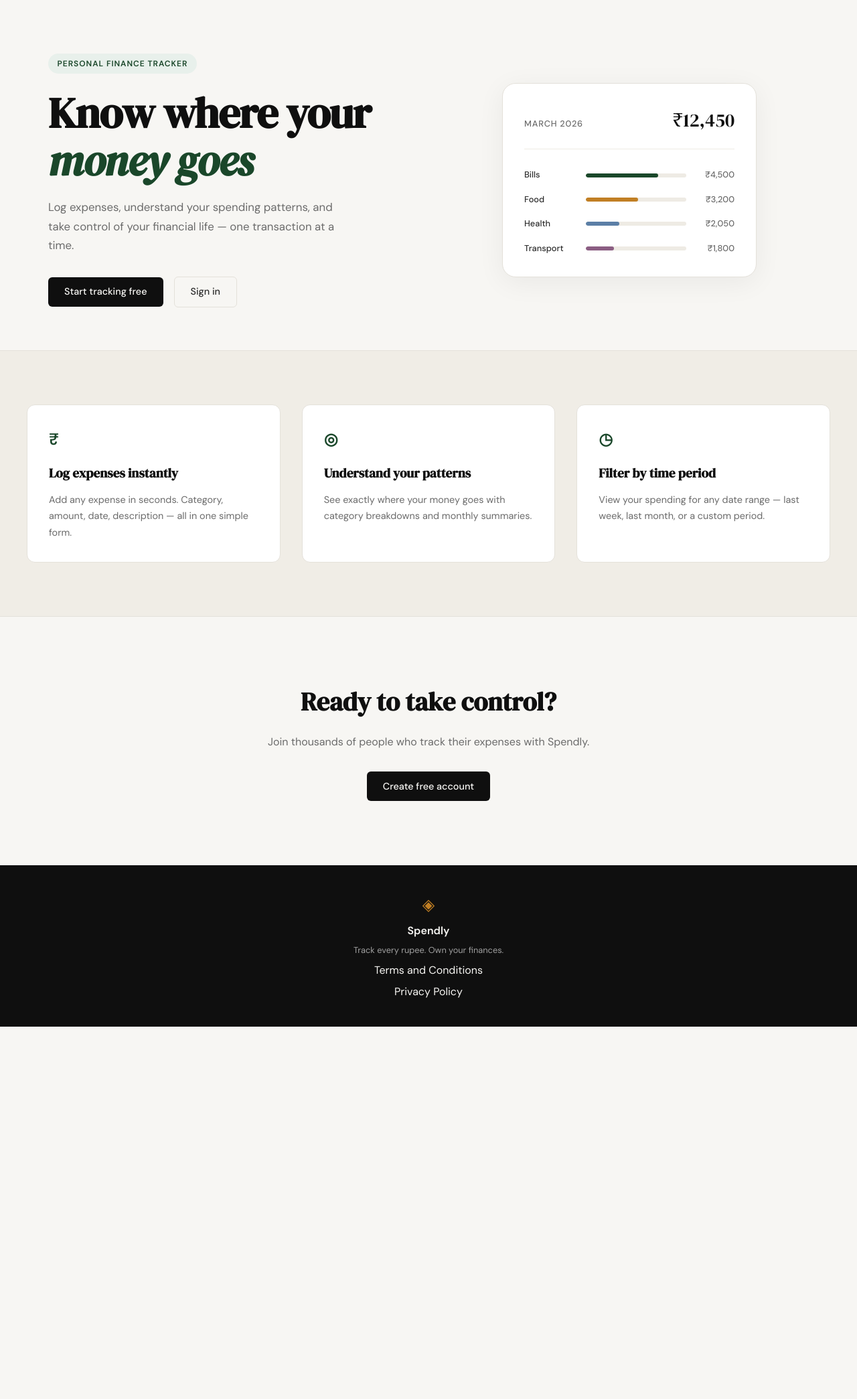
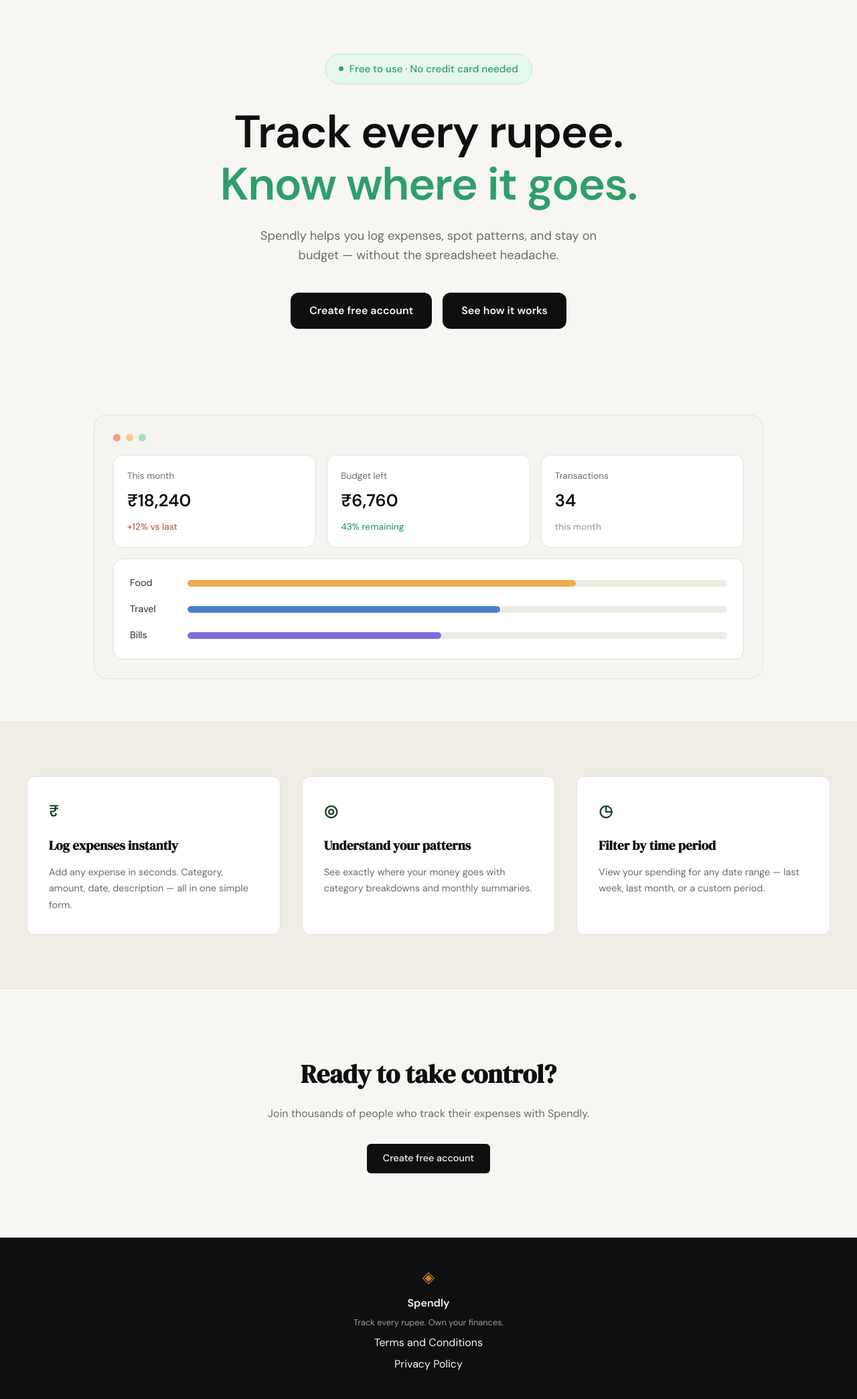
Before and after one commit to ladkrish233/spendly, a Flask app: page / in a window 1280 px wide. Shown: the part 61-2150 px from the top of the page at 67% size. Before the commit the page ends 1594 px from the top, so only its background shows below. Run offline with Flask 3, Linux system fonts and the light colour scheme.

Commit message:
landing: redesign hero section to match mockup

```diff
--- /dev/null
+++ b/static/css/landing.css
@@ -0,0 +1,211 @@
+/* ------------------------------------------------------------------ */
+/* Landing page hero — overrides                                       */
+/* ------------------------------------------------------------------ */
+
+:root {
+    --hero-green: #2f9e6b;
+    --hero-green-bg: #e5f6ec;
+    --hero-green-border: #bfe8d3;
+    --hero-orange: #f0a94e;
+    --hero-blue: #4a7fd1;
+    --hero-purple: #7c6fdb;
+    --hero-red: #c65b45;
+    --hero-card-bg: #f5f4f0;
+}
+
+.hero {
+    display: flex;
+    flex-direction: column;
+    align-items: center;
+    padding: 5rem 2rem 4rem;
+    max-width: var(--max-width);
+    margin: 0 auto;
+}
+
+.hero-inner {
+    display: flex;
+    flex-direction: column;
+    align-items: center;
+    max-width: 700px;
+    text-align: center;
+}
+
+.hero-badge {
+    display: inline-flex;
+    align-items: center;
+    gap: 0.55rem;
+    background: var(--hero-green-bg);
+    color: var(--hero-green);
+    border: 1px solid var(--hero-green-border);
+    font-size: 0.95rem;
+    font-weight: 500;
+    letter-spacing: normal;
+    text-transform: none;
+    padding: 0.6rem 1.25rem;
+    border-radius: 999px;
+    margin-bottom: 2rem;
+}
+
+.hero-badge-dot {
+    width: 7px;
+    height: 7px;
+    border-radius: 50%;
+    background: var(--hero-green);
+    flex-shrink: 0;
+}
+
+.hero-title {
+    font-family: var(--font-body);
+    font-weight: 700;
+    font-size: clamp(2.75rem, 6vw, 4.25rem);
+    line-height: 1.15;
+    letter-spacing: -0.02em;
+    color: var(--ink);
+    margin-bottom: 1.5rem;
+}
+
+.hero-title-accent {
+    display: block;
+    color: var(--hero-green);
+}
+
+.hero-subtitle {
+    font-size: 1.15rem;
+    color: var(--ink-muted);
+    line-height: 1.6;
+    max-width: 560px;
+    margin: 0 auto 2.5rem;
+}
+
+.hero-actions {
+    display: flex;
+    gap: 1rem;
+    justify-content: center;
+    margin-bottom: 4rem;
+}
+
+.hero-actions .btn-primary {
+    padding: 0.9rem 1.75rem;
+    border-radius: var(--radius-md);
+    font-size: 1rem;
+    font-weight: 600;
+}
+
+/* ------------------------------------------------------------------ */
+/* Hero visual — dashboard mockup                                      */
+/* ------------------------------------------------------------------ */
+
+.hero-visual {
+    display: flex;
+    justify-content: center;
+    width: 100%;
+}
+
+.hero-mock {
+    width: 100%;
+    max-width: 1000px;
+    background: var(--hero-card-bg);
+    border: 1px solid var(--border);
+    border-radius: var(--radius-lg);
+    padding: 1.75rem;
+}
+
+.hero-mock-dots {
+    display: flex;
+    gap: 8px;
+    margin-bottom: 1.25rem;
+}
+
+.hero-mock-dot {
+    width: 11px;
+    height: 11px;
+    border-radius: 50%;
+}
+
+.hero-mock-dot-red { background: #f3a08f; }
+.hero-mock-dot-yellow { background: #f5cf87; }
+.hero-mock-dot-green { background: #a8dfc0; }
+
+.hero-mock-stats {
+    display: grid;
+    grid-template-columns: repeat(3, 1fr);
+    gap: 1rem;
+    margin-bottom: 1rem;
+}
+
+.hero-mock-stat {
+    display: flex;
+    flex-direction: column;
+    gap: 0.4rem;
+    background: var(--paper-card);
+    border: 1px solid var(--border);
+    border-radius: 14px;
+    padding: 1.25rem;
+}
+
+.hero-mock-stat-label {
+    font-size: 0.85rem;
+    color: var(--ink-muted);
+}
+
+.hero-mock-stat-value {
+    font-family: var(--font-body);
+    font-weight: 700;
+    font-size: 1.6rem;
+    color: var(--ink);
+}
+
+.hero-mock-stat-delta {
+    font-size: 0.85rem;
+    font-weight: 500;
+}
+
+.hero-mock-delta-neg { color: var(--hero-red); }
+.hero-mock-delta-pos { color: var(--hero-green); }
+.hero-mock-delta-muted { color: var(--ink-faint); }
+
+.hero-mock-bars {
+    display: flex;
+    flex-direction: column;
+    gap: 1rem;
+    background: var(--paper-card);
+    border: 1px solid var(--border);
+    border-radius: 14px;
+    padding: 1.5rem;
+}
+
+.hero-mock-bar-row {
+    display: grid;
+    grid-template-columns: 70px 1fr;
+    align-items: center;
+    gap: 1rem;
+}
+
+.hero-mock-bar-cat {
+    font-size: 0.9rem;
+    color: var(--ink-soft);
+}
+
+.hero-mock-bar-track {
+    height: 10px;
+    background: var(--border-soft);
+    border-radius: 999px;
+    overflow: hidden;
+}
+
+.hero-mock-bar {
+    height: 100%;
+    border-radius: 999px;
+}
+
+.hero-mock-bar-food { background: var(--hero-orange); }
+.hero-mock-bar-travel { background: var(--hero-blue); }
+.hero-mock-bar-bills { background: var(--hero-purple); }
+
+/* ------------------------------------------------------------------ */
+/* Responsive                                                          */
+/* ------------------------------------------------------------------ */
+
+@media (max-width: 700px) {
+    .hero-mock-stats { grid-template-columns: 1fr; }
+}
--- a/templates/landing.html
+++ b/templates/landing.html
@@ -1,60 +1,74 @@
 {% extends "base.html" %}
 
 {% block title %}Spendly — Track Every Rupee{% endblock %}
+
+{% block head %}
+<link rel="stylesheet" href="{{ url_for('static', filename='css/landing.css') }}">
+{% endblock %}
 
 {% block content %}
 
 <section class="hero">
     <div class="hero-inner">
-        <div class="hero-badge">Personal Finance Tracker</div>
+        <div class="hero-badge">
+            <span class="hero-badge-dot"></span>
+            Free to use &middot; No credit card needed
+        </div>
         <h1 class="hero-title">
-            Know where your<br>
-            <em>money goes</em>
+            Track every rupee.<br>
+            <span class="hero-title-accent">Know where it goes.</span>
         </h1>
         <p class="hero-subtitle">
-            Log expenses, understand your spending patterns,
-            and take control of your financial life —
-            one transaction at a time.
+            Spendly helps you log expenses, spot patterns, and stay
+            on budget — without the spreadsheet headache.
         </p>
         <div class="hero-actions">
-            <a href="{{ url_for('register') }}" class="btn-primary">Start tracking free</a>
-            <a href="{{ url_for('login') }}" class="btn-ghost">Sign in</a>
+            <a href="{{ url_for('register') }}" class="btn-primary">Create free account</a>
+            <a href="#" class="btn-primary">See how it works</a>
         </div>
     </div>
     <div class="hero-visual">
-        <div class="mock-card">
-            <div class="mock-card-header">
-                <span class="mock-label">March 2026</span>
-                <span class="mock-total">₹12,450</span>
+        <div class="hero-mock">
+            <div class="hero-mock-dots">
+                <span class="hero-mock-dot hero-mock-dot-red"></span>
+                <span class="hero-mock-dot hero-mock-dot-yellow"></span>
+                <span class="hero-mock-dot hero-mock-dot-green"></span>
             </div>
-            <div class="mock-bars">
-                <div class="mock-bar-row">
-                    <span class="mock-cat">Bills</span>
-                    <div class="mock-bar-track">
-                        <div class="mock-bar" style="width: 72%"></div>
+            <div class="hero-mock-stats">
+                <div class="hero-mock-stat">
+                    <span class="hero-mock-stat-label">This month</span>
+                    <span class="hero-mock-stat-value">₹18,240</span>
+                    <span class="hero-mock-stat-delta hero-mock-delta-neg">+12% vs last</span>
+                </div>
+                <div class="hero-mock-stat">
+                    <span class="hero-mock-stat-label">Budget left</span>
+                    <span class="hero-mock-stat-value">₹6,760</span>
+                    <span class="hero-mock-stat-delta hero-mock-delta-pos">43% remaining</span>
+                </div>
+                <div class="hero-mock-stat">
+                    <span class="hero-mock-stat-label">Transactions</span>
+                    <span class="hero-mock-stat-value">34</span>
+                    <span class="hero-mock-stat-delta hero-mock-delta-muted">this month</span>
+                </div>
+            </div>
+            <div class="hero-mock-bars">
+                <div class="hero-mock-bar-row">
+                    <span class="hero-mock-bar-cat">Food</span>
+                    <div class="hero-mock-bar-track">
+                        <div class="hero-mock-bar hero-mock-bar-food" style="width: 72%"></div>
                     </div>
-                    <span class="mock-amt">₹4,500</span>
                 </div>
-                <div class="mock-bar-row">
-                    <span class="mock-cat">Food</span>
-                    <div class="mock-bar-track">
-                        <div class="mock-bar mock-bar-2" style="width: 52%"></div>
+                <div class="hero-mock-bar-row">
+                    <span class="hero-mock-bar-cat">Travel</span>
+                    <div class="hero-mock-bar-track">
+                        <div class="hero-mock-bar hero-mock-bar-travel" style="width: 58%"></div>
                     </div>
-                    <span class="mock-amt">₹3,200</span>
                 </div>
-                <div class="mock-bar-row">
-                    <span class="mock-cat">Health</span>
-                    <div class="mock-bar-track">
-                        <div class="mock-bar mock-bar-3" style="width: 33%"></div>
+                <div class="hero-mock-bar-row">
+                    <span class="hero-mock-bar-cat">Bills</span>
+                    <div class="hero-mock-bar-track">
+                        <div class="hero-mock-bar hero-mock-bar-bills" style="width: 47%"></div>
                     </div>
-                    <span class="mock-amt">₹2,050</span>
-                </div>
-                <div class="mock-bar-row">
-                    <span class="mock-cat">Transport</span>
-                    <div class="mock-bar-track">
-                        <div class="mock-bar mock-bar-4" style="width: 28%"></div>
-                    </div>
-                    <span class="mock-amt">₹1,800</span>
                 </div>
             </div>
         </div>
```
